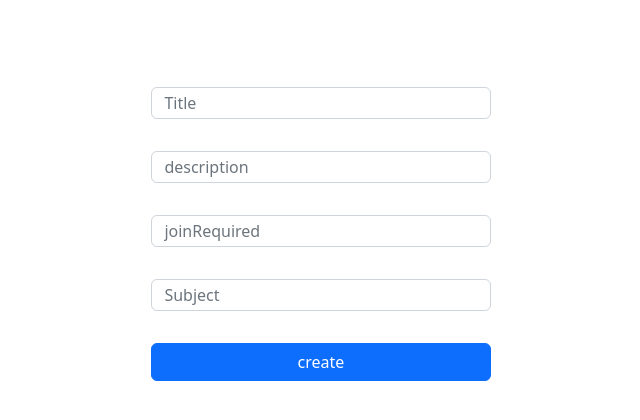
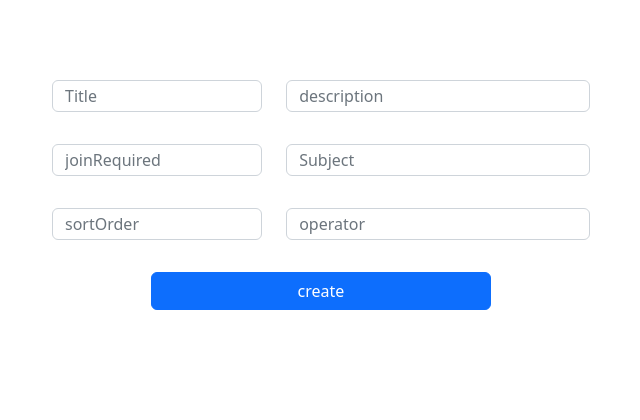
Before and after one commit to MostafaElewaTechHub/gamificationFrontEnd, a React (Create React App) app: page /create-tournments in a window 1280 px wide. Shown: the top 420 px of the page, without its empty margins (319-959 px from the left). Built offline with nearby package versions, Linux system fonts and the light colour scheme; sample sign-in values are in the browser's storage.

Commit message:
- last edit

```diff
--- a/src/components/table.jsx
+++ b/src/components/table.jsx
@@ -7,9 +7,9 @@ function BasicExample({ parentToChild }) {
       <thead>
         <tr>
           <th>id</th>
-          <th>operator</th>
           <th>create Time</th>
           <th>sort order</th>
+          <th>operator</th>
         </tr>
       </thead>
       <tbody>
--- a/src/pages/createTournments.jsx
+++ b/src/pages/createTournments.jsx
@@ -2,20 +2,23 @@ import "./styles/SignIn.css";
 import { useState } from "react";
 import axios from "axios";
 import { useNavigate } from "react-router-dom";
-import { Button, Container, Form } from "react-bootstrap";
+import { Button, Container, Form, Row, Col } from "react-bootstrap";
 const baseURL = "http://localhost:5000/api/v1/tournament";
 function CreateTournments() {
   const [title, setTitle] = useState("");
   const [description, setDescrption] = useState("");
   const [message, setMessage] = useState("");
   const [joinRequired, setJoinRequired] = useState("");
+  const [subject, setSubject] = useState("");
+  const [sortOrder, setSortOrder] = useState("");
+  const [operator, setOperator] = useState("");
   const navigate = useNavigate();
   let handleSubmit = async (e) => {
     e.preventDefault();
     try {
       let res = await axios.post(baseURL, {
         notification: {
-          subject: "New tournment",
+          subject,
           content: {
             message: "you have been added to a new tournment",
           },
@@ -23,25 +26,25 @@ function CreateTournments() {
           persistent: true,
         },
         users: [
-          {
-            id: "69ca8540-69c4-4f64-985f-1b19c991be03",
-            username: "hamza4",
-          },
+          //   {
+          //     id: "69ca8540-69c4-4f64-985f-1b19c991be03",
+          //     username: "hamza4",
+          //   },
         ],
         filter: {
           location: "Damietta",
         },
         tournament: {
           authoritative: false,
-          sortOrder: "descending",
-          operator: "best",
+          sortOrder,
+          operator,
           duration: 360000,
           resetSchedule: "0,50 0,59 0,3 ? * * *",
           metadata: {
             weatherConditions: "rain",
           },
-          title: title,
-          description: description,
+          title,
+          description,
           category: 1,
           startTime: 1679178764,
           endTime: 0,
@@ -51,11 +54,11 @@ function CreateTournments() {
         },
       });
       console.log(res);
-      if (res.status === 401) {
+      if (res.status === 200) {
         // console.log(res.data.token);
         // localStorage.setItem("jwt", res.data.token);
         // console.log(localStorage.getItem("jwt"));
-        navigate("/");
+        navigate("/tournments");
       } else {
         console.log(res);
         setMessage("Some error occured");
@@ -68,7 +71,9 @@ function CreateTournments() {
   return (
     <div className="App">
       <Form onSubmit={handleSubmit}>
-        <Container fluid className="form">
+        {/* <Container fluid className="form"> */}
+        <Row>
+          <Col xs={5}>
             <Form.Group className="mb-3" controlId="title">
               <Form.Control
                 type="text"
@@ -76,6 +81,8 @@ function CreateTournments() {
                 onChange={(e) => setTitle(e.target.value)}
               />
             </Form.Group>
+          </Col>
+          <Col xs={7} id="sidebar-wrapper">
             <Form.Group className="mb-3" controlId="description">
               <Form.Control
                 type="text"
@@ -83,6 +90,10 @@ function CreateTournments() {
                 onChange={(e) => setDescrption(e.target.value)}
               />
             </Form.Group>
+          </Col>
+        </Row>
+        <Row>
+          <Col xs={5}>
             <Form.Group className="mb-3" controlId="joinRequired">
               <Form.Control
                 type="text"
@@ -90,16 +101,39 @@ function CreateTournments() {
                 onChange={(e) => setJoinRequired(e.target.value)}
               />
             </Form.Group>
+          </Col>
+          <Col>
             <Form.Group className="mb-3" controlId="Subject">
               <Form.Control
                 type="text"
                 placeholder="Subject"
-              onChange={(e) => setJoinRequired(e.target.value)}
+                onChange={(e) => setSubject(e.target.value)}
               />
             </Form.Group>
-
+          </Col>
+        </Row>
+        <Row>
+          <Col xs={5}>
+            <Form.Group className="mb-3" controlId="sortOrder">
+              <Form.Control
+                type="text"
+                placeholder="sortOrder"
+                onChange={(e) => setSortOrder(e.target.value)}
+              />
+            </Form.Group>
+          </Col>
+          <Col>
+            <Form.Group className="mb-3" controlId="operator">
+              <Form.Control
+                type="text"
+                placeholder="operator"
+                onChange={(e) => setOperator(e.target.value)}
+              />
+            </Form.Group>
+          </Col>
+        </Row>
         <Button type="submit">create</Button>
-        </Container>
+        {/* </Container> */}
 
         <div className="message">{message ? <p>{message}</p> : null}</div>
       </Form>
--- a/src/pages/signIn.jsx
+++ b/src/pages/signIn.jsx
@@ -5,7 +5,7 @@ import { useNavigate } from "react-router-dom";
 import { Button, Container, Form } from "react-bootstrap";
 const baseURL = "http://localhost:5000/api/v1/auth/email";
 function SignIn() {
-  const [name, setName] = useState("");
+  // const [name, setName] = useState("");
   const [email, setEmail] = useState("");
   const [password, setPassword] = useState("");
   const [message, setMessage] = useState("");
@@ -23,7 +23,7 @@ function SignIn() {
           auth: {
             username: "defaultkey",
           },
-          params: { create: true, username: name },
+          params: { create: false },
         }
       );
       console.log(res);
@@ -31,7 +31,7 @@ function SignIn() {
         console.log(res.data.token);
         localStorage.setItem("jwt", res.data.token);
         console.log(localStorage.getItem("jwt"));
-        navigate("/");
+        navigate("/tournments");
       } else {
         setMessage("Some error occured");
       }
@@ -46,13 +46,13 @@ function SignIn() {
         <h1>Sign in</h1>
         <h7> Track your Competators</h7>
         <Container fluid className="form">
-          <Form.Group className="mb-3" controlId="name">
+          {/* <Form.Group className="mb-3" controlId="name">
             <Form.Control
               type="text"
               placeholder="Name"
               onChange={(e) => setName(e.target.value)}
             />
-          </Form.Group>
+          </Form.Group> */}
           <Form.Group className="mb-3" controlId="Email">
             <Form.Control
               type="email"
--- a/src/pages/tournment.jsx
+++ b/src/pages/tournment.jsx
@@ -4,25 +4,30 @@ import React from "react";
 import { Sidebar } from "../components/sidebar";
 import { Col, Container, Row } from "react-bootstrap";
 import "../components/sidebarStyle.css";
-const baseURL =
-  "http://127.0.0.1:7350/v2/rpc/get_leaderboards?http_key=defaulthttpkey&unwrap";
+import { Navigate } from "react-router-dom";
+const baseURL = "http://localhost:5000/api/v1/tournament/all";
 
 export default function Tournments() {
   const [post, setPost] = React.useState(null);
+  const token = localStorage.getItem("jwt");
 
   React.useEffect(() => {
     axios
-      .post(baseURL, {
-        categoryStart: 0,
-        categoryEnd: 4,
-        limit: 100,
+      .get(baseURL, {
+        headers: {
+          Authorization: `Bearer ${token}`,
+        },
       })
       .then((response) => {
-        setPost(response.data.data.leaderboards);
+        // console.log(response);
+        if (response.statusCode === 401) {
+          return <Navigate to="/signin" replace />;
+        }
+        setPost(response.data.tournaments);
       });
-  }, []);
+  }, [token]);
 
-  if (!post) return "No post!";
+  if (!post) return "No Tournments!";
 
   return (
     <>
@@ -32,7 +37,7 @@ export default function Tournments() {
             <Sidebar />
           </Col>
           <Col xs={10} id="page-content-wrapper">
-            <BasicExample parentToChild={post}></BasicExample>;
+            <BasicExample parentToChild={post}></BasicExample>
           </Col>
         </Row>
       </Container>
```
Lines whose indentation alone changed are shown as unchanged.
